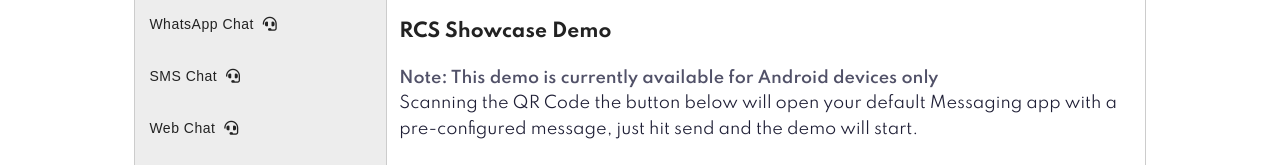
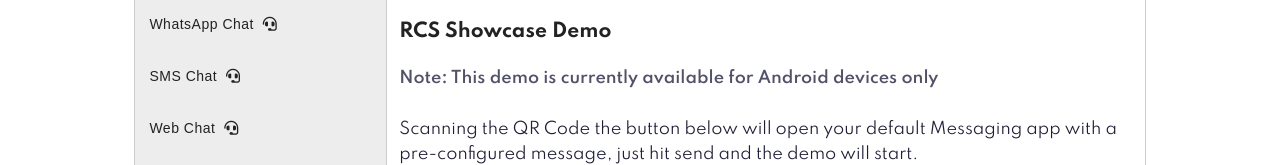
Before and after one commit to SebHuber/demolaunchpad, a plain HTML site: page index.html in a window 1280 px wide. Both pictures are taken after a click on the button "RCS Demo". Shown: the part 409-574 px from the top of the page. Drawn offline with Linux system fonts and the light colour scheme; no server answers.

Commit message:
👽🎗️ Updated with Glitch

```diff
--- a/index.html
+++ b/index.html
@@ -175,8 +175,8 @@
 
       <div id="rcsDemo" class="tabcontent">
         <h3>RCS Showcase Demo</h3>
-        <p><span id="greyBold">Note: This demo is currently available for Android devices only</span>
-          <br>Scanning the QR Code<span class="mobShow">&nbsp;or tapping</span> the button below will open your default Messaging app with a pre-configured message, just hit send and the demo will start.</p>
+        <p><span id="greyBold">Note: This demo is currently available for Android devices only</span><br><br>
+          Scanning the QR Code<span class="mobShow">&nbsp;or tapping</span> the button below will open your default Messaging app with a pre-configured message, just hit send and the demo will start.</p>
         <div class="row">
           <div class="column">
             <img id="qrcode" src="https://awsprodemailassets.s3.amazonaws.com/0ae1dbc4-e5aa-46c3-8aed-55995aabf5b7/demo_showcase_rcs_4365503598575794.png" alt="RCS QR Code">
```
